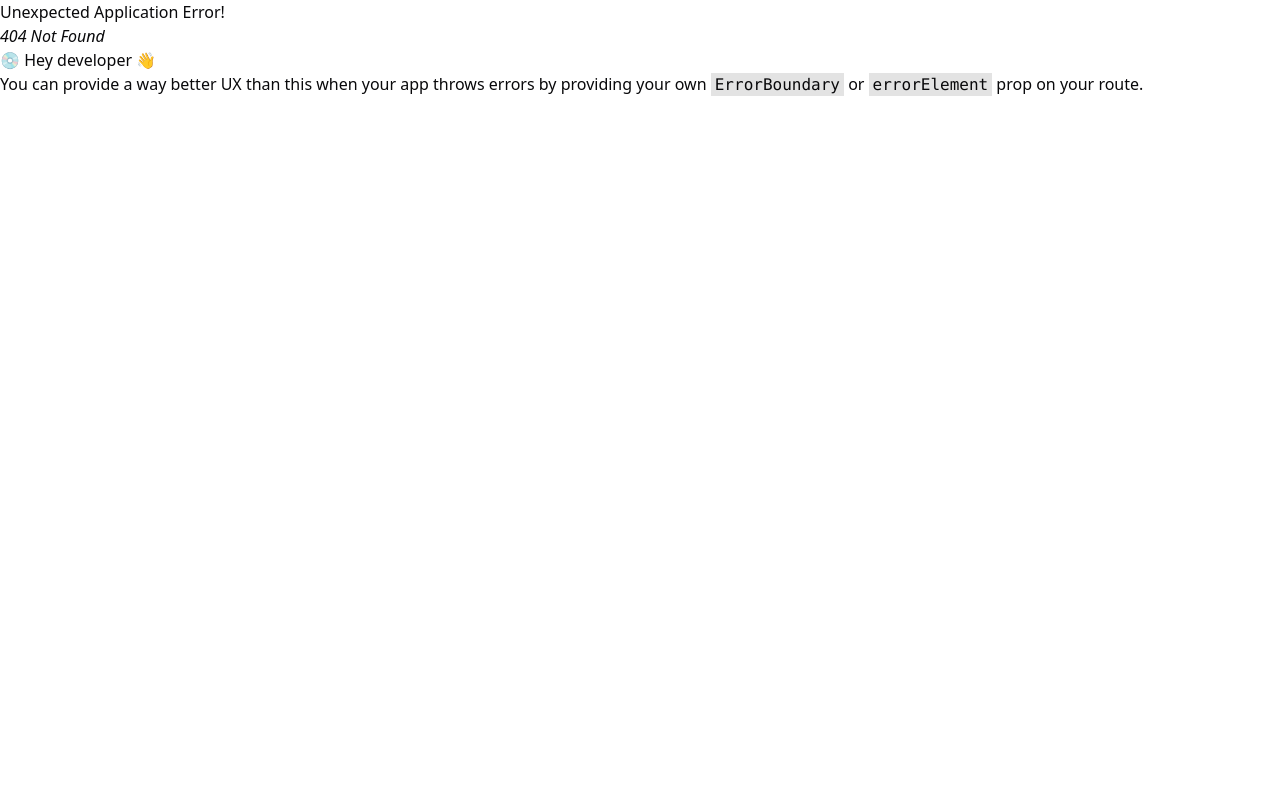
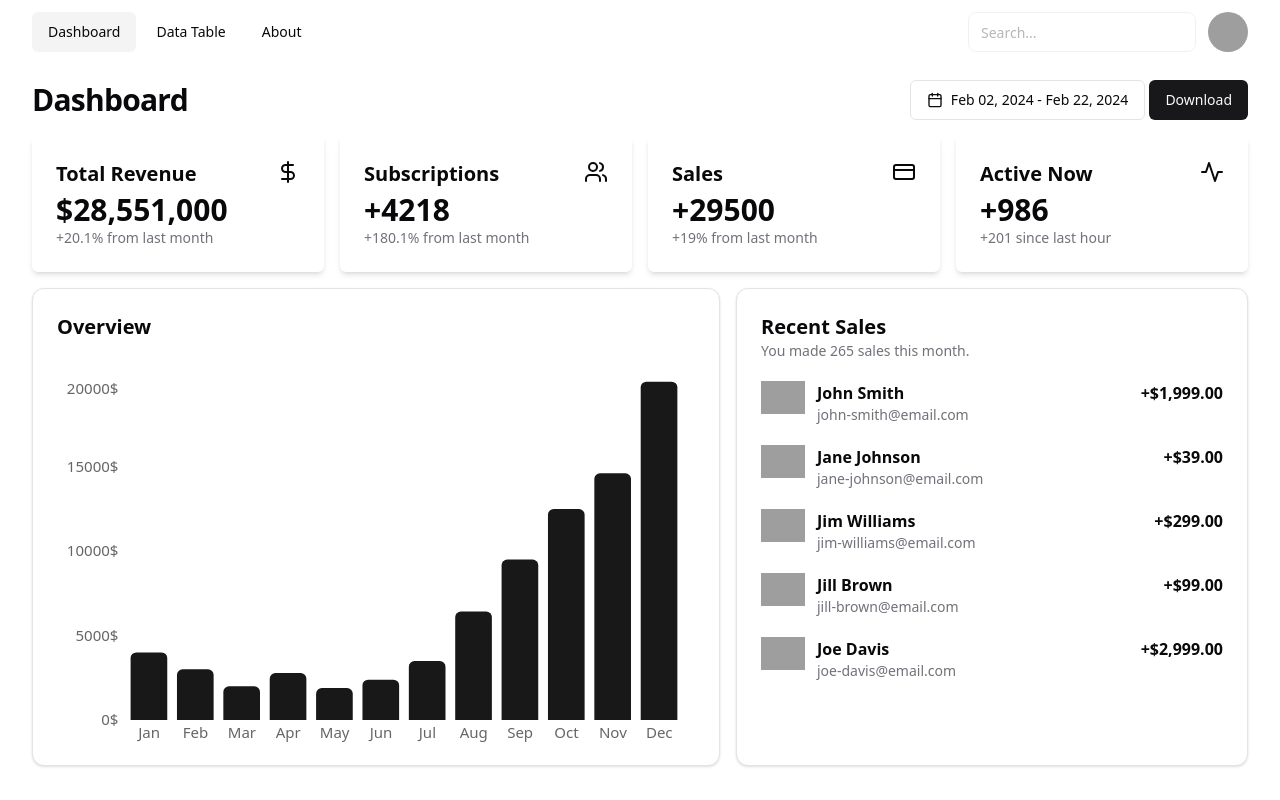
Before and after one commit to shleecloud/tailwind-dashboard, a React (Vite) app: page /dashboard in a window 1280 px wide. Before the commit this address had no page. Built offline with nearby package versions, Linux system fonts and the light colour scheme; grey boxes are pictures that could not be loaded.

Commit message:
fix: rename component files

```diff
--- a/src/components/NavBar.jsx
+++ b/src/components/NavBar.jsx
@@ -28,8 +28,8 @@ export default function NavBar() {
           <NavigationMenuItem>
             <NavigationMenuLink
               className={navigationMenuTriggerStyle()}
-              active={location === "/home"}
-              onClick={() => navigate("/home")}
+              active={location === "/dashboard"}
+              onClick={() => navigate("/dashboard")}
             >
               Dashboard
             </NavigationMenuLink>
@@ -37,10 +37,10 @@ export default function NavBar() {
           <NavigationMenuItem>
             <NavigationMenuLink
               className={navigationMenuTriggerStyle()}
-              active={location === "/customers"}
-              onClick={() => navigate("/customers")}
+              active={location === "/data-table"}
+              onClick={() => navigate("/data-table")}
             >
-              Customers
+              Data Table
             </NavigationMenuLink>
           </NavigationMenuItem>
           <NavigationMenuItem>
--- a/src/components/sales-list.jsx
+++ b/src/components/RecentSales.jsx
@@ -1,6 +1,6 @@
 import { Avatar, AvatarFallback, AvatarImage } from "@radix-ui/react-avatar";
 
-export const SalesList = () => {
+export const RecentSales = () => {
   const sales = [
     {
       id: 1,
--- a/src/main.jsx
+++ b/src/main.jsx
@@ -11,8 +11,8 @@ import {
 import Login from "./pages/Login";
 import { Toaster } from "./components/ui/toaster";
 import Register from "./pages/Register";
-import Home from "./pages/Home";
-import Customers from "./pages/Customers";
+import Dashboard from "./pages/Dashboard";
+import DataTable from "./pages/DataTable";
 import About from "./pages/About";
 import NavBar from "./components/NavBar";
 
@@ -37,8 +37,8 @@ const router = createBrowserRouter(
           </section>
         }
       >
-        <Route element={<Home />} path="/home" />
-        <Route element={<Customers />} path="/customers" />
+        <Route element={<Dashboard />} path="/dashboard" />
+        <Route element={<DataTable />} path="/data-table" />
         <Route element={<About />} path="/about" />
       </Route>
     </Route>,
--- a/src/pages/Home.jsx
+++ b/src/pages/Dashboard.jsx
@@ -1,16 +1,16 @@
 import { Button } from "@/components/ui/button";
-import { DatePickerWithRange } from "@/components/date-range-picker";
+import { DatePickerWithRange } from "@/components/DateRangePicker";
 import {
   DataCard,
   DataCartTitle,
   DataCardValue,
   DataCardDescription,
-} from "@/components/data-card";
+} from "@/components/DataCard";
 import { DollarSign, Users, CreditCard, Activity } from "lucide-react";
-import { Chart } from "@/components/chart";
-import { SalesList } from "@/components/sales-list";
+import { Chart } from "@/components/Chart";
+import { RecentSales } from "@/components/RecentSales";
 
-export default function Home() {
+export default function Dashboard() {
   return (
     <section className="pb-4">
       {/* Title */}
@@ -58,7 +58,7 @@ export default function Home() {
             <p className="text-sm text-muted-foreground">
               You made 265 sales this month.
             </p>
-            <SalesList />
+            <RecentSales />
           </div>
         </div>
       </div>
```
Also changed, not shown: src/components/DataCard.jsx (renamed from src/components/data-card.jsx), src/components/DateRangePicker.jsx (renamed from src/components/date-range-picker.jsx).
